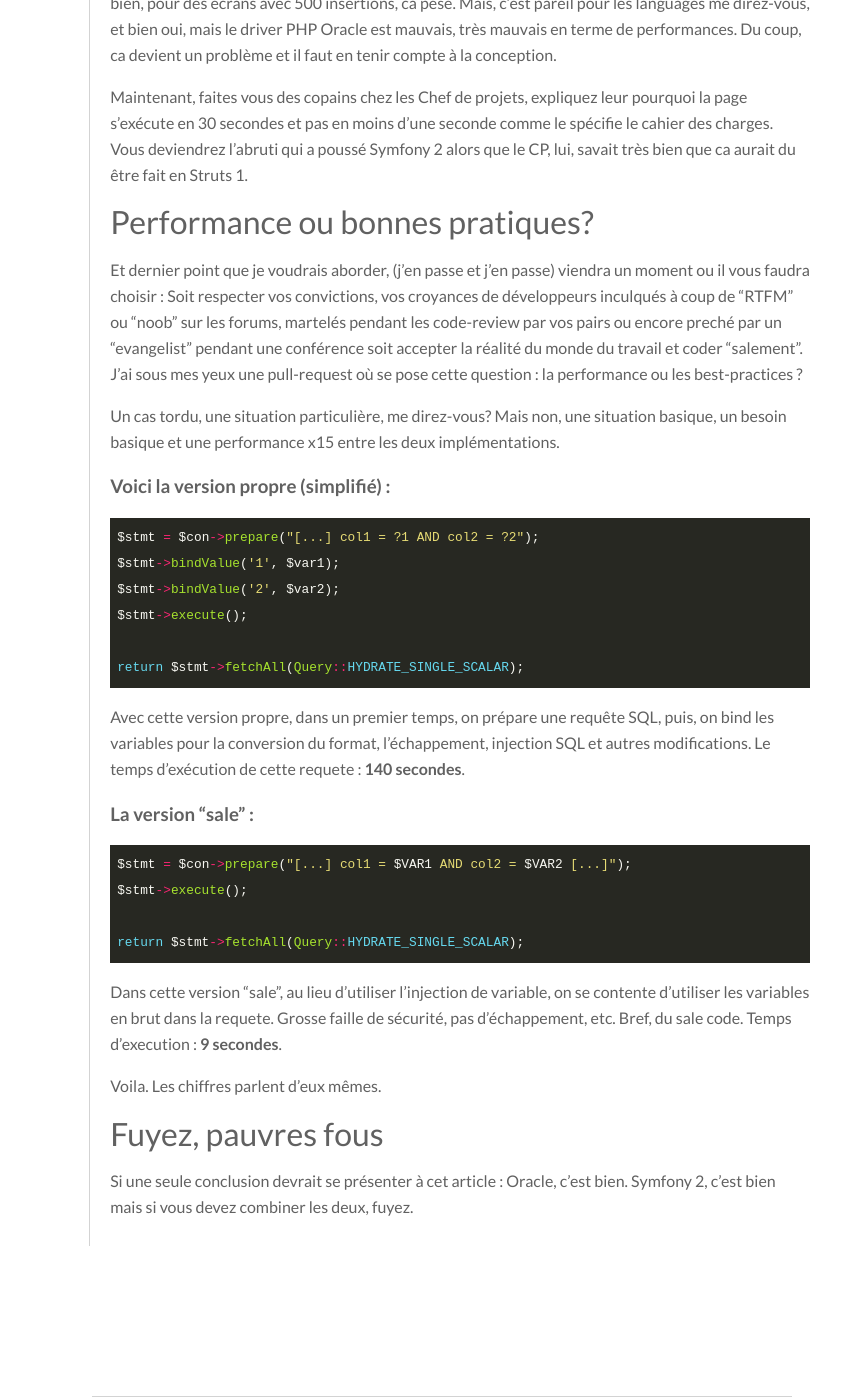
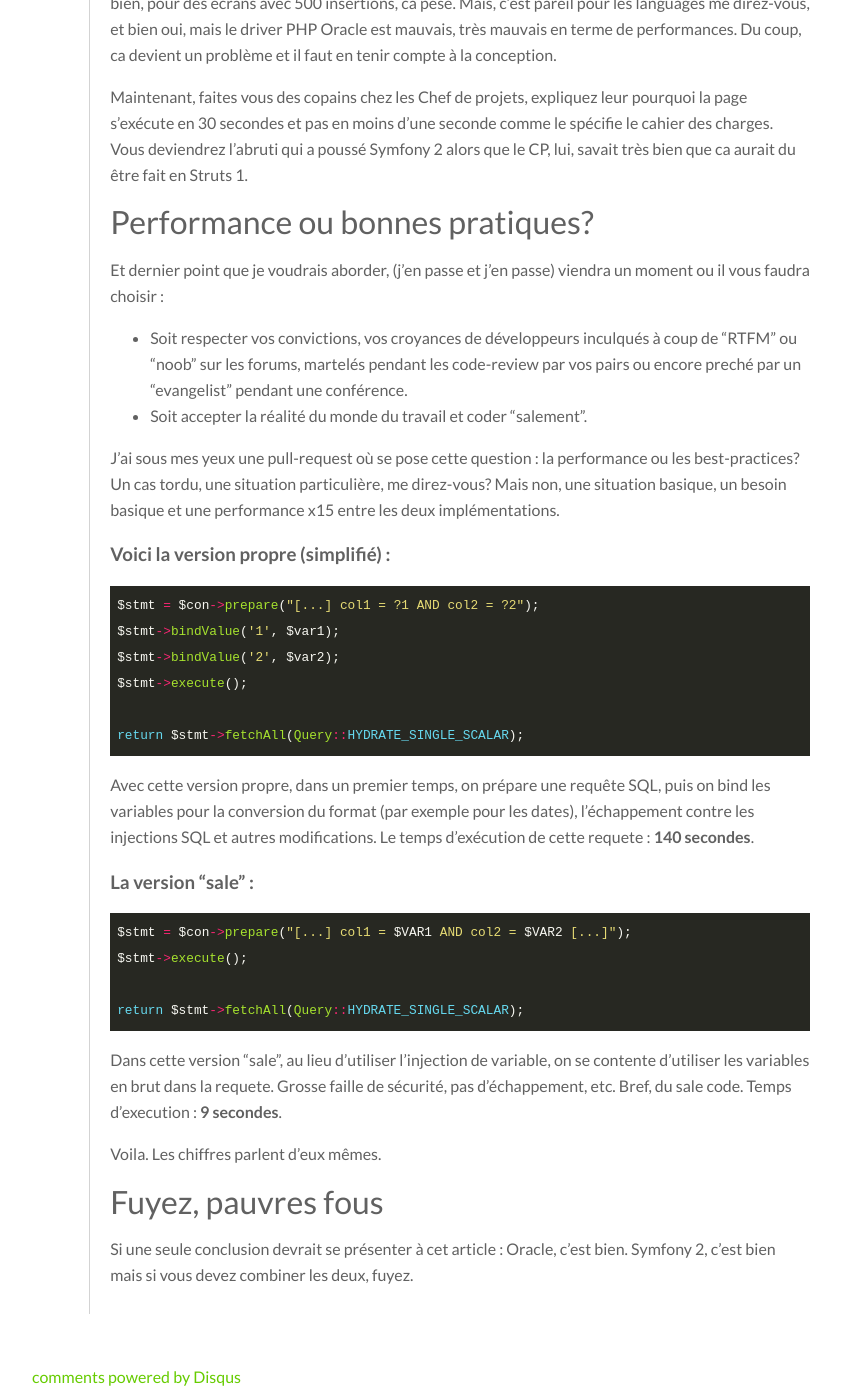
Before and after one commit to iammichiel/iammichiel, a Jekyll site: the page built from _posts/2013-07-29-performance-et-best-practices-symfony-2.md, in a window 1280 px wide and 1400 px high, scrolled down 1034 px. Shown: the whole window, without its empty margins (183-1024 px from the left). Built offline with Jekyll 4.4.1, drawn with Linux system fonts in a browser that asks for light colours; comment, search, counter and statistics services are not loaded.

Commit message:
Correctifs

```diff
--- a/_posts/2013-07-29-performance-et-best-practices-symfony-2.md
+++ b/_posts/2013-07-29-performance-et-best-practices-symfony-2.md
@@ -45,9 +46,12 @@ Maintenant, faites vous des copains chez les Chef de projets, expliquez leur pou
 
 # Performance ou bonnes pratiques?
 
-Et dernier point que je voudrais aborder, (j'en passe et j'en passe) viendra un moment ou il vous faudra choisir : Soit respecter vos convictions, vos croyances de développeurs inculqués à coup de "RTFM" ou "noob" sur les forums, martelés pendant les code-review par vos pairs ou encore preché par un "evangelist" pendant une conférence soit accepter la réalité du monde du travail et coder "salement". J'ai sous mes yeux une pull-request où se pose cette question : la performance ou les best-practices ?
+Et dernier point que je voudrais aborder, (j'en passe et j'en passe) viendra un moment ou il vous faudra choisir :
 
-Un cas tordu, une situation particulière, me direz-vous? Mais non, une situation basique, un besoin basique et une performance x15 entre les deux implémentations.
+- Soit respecter vos convictions, vos croyances de développeurs inculqués à coup de "RTFM" ou "noob" sur les forums, martelés pendant les code-review par vos pairs ou encore preché par un "evangelist" pendant une conférence.
+- Soit accepter la réalité du monde du travail et coder "salement".
+
+J'ai sous mes yeux une pull-request où se pose cette question : la performance ou les best-practices? Un cas tordu, une situation particulière, me direz-vous? Mais non, une situation basique, un besoin basique et une performance x15 entre les deux implémentations.
 
 ### Voici la version propre (simplifié) :
 
@@ -64,7 +68,7 @@ return $stmt->fetchAll(Query::HYDRATE_SINGLE_SCALAR);
 {% endhighlight %}
 </div>
 
-Avec cette version propre, dans un premier temps, on prépare une requête SQL, puis, on bind les variables pour la conversion du format, l'échappement, injection SQL et autres modifications. Le temps d'exécution de cette requete : **140 secondes**.
+Avec cette version propre, dans un premier temps, on prépare une requête SQL, puis on bind les variables pour la conversion du format (par exemple pour les dates), l'échappement contre les injections SQL et autres modifications. Le temps d'exécution de cette requete : **140 secondes**.
 
 ### La version "sale" :
 
```
Also changed, not shown: other parts of _posts/2013-07-29-performance-et-best-practices-symfony-2.md (+1 -0 lines).
